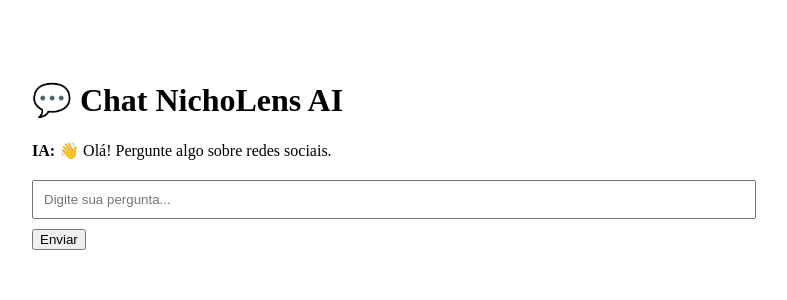
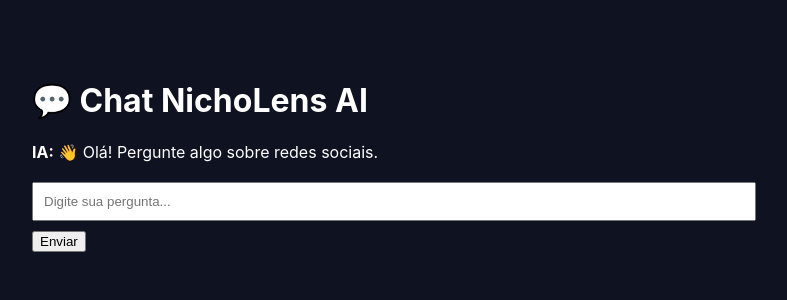
Before and after one commit to robinbrasil008-del/App---NichoLens-AI, a Next.js app: page /chat in a window 1280 px wide. Shown: the top 300 px of the page, without its empty margins (258-1045 px from the left). Built offline with nearby package versions, Linux system fonts and the light colour scheme.

Commit message:
Update layout.js

```diff
--- a/app/layout.js
+++ b/app/layout.js
@@ -1,12 +1,17 @@
-export const metadata = {
-  title: "NichoLens AI",
-  description: "Análise estratégica de perfis com IA",
-};
-
 export default function RootLayout({ children }) {
   return (
     <html lang="pt-BR">
-      <body>{children}</body>
+      <body
+        style={{
+          margin: 0,
+          fontFamily:
+            "Inter, system-ui, -apple-system, BlinkMacSystemFont, sans-serif",
+          background: "#0f1220",
+          color: "#fff",
+        }}
+      >
+        {children}
+      </body>
     </html>
   );
 }
```
